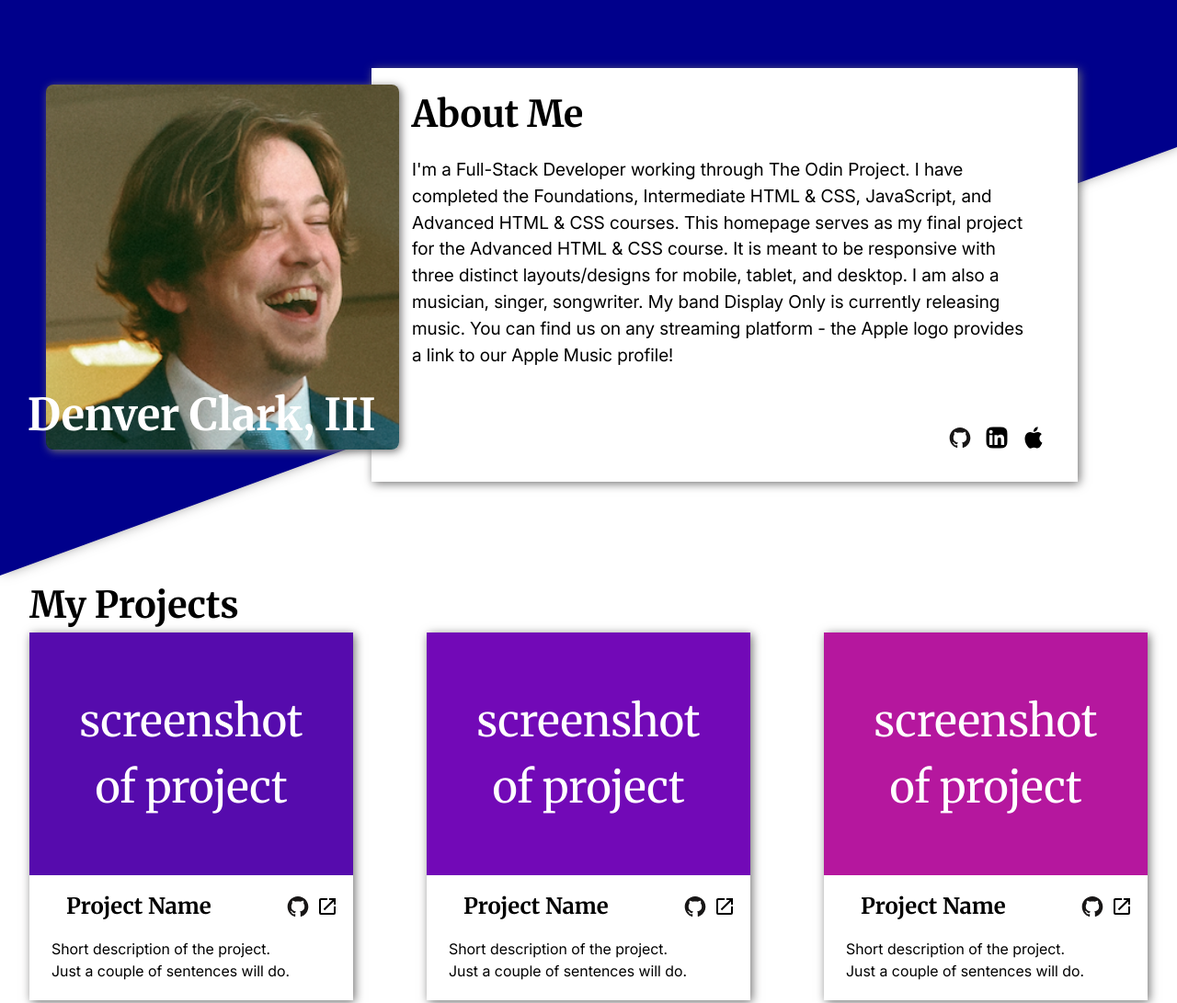
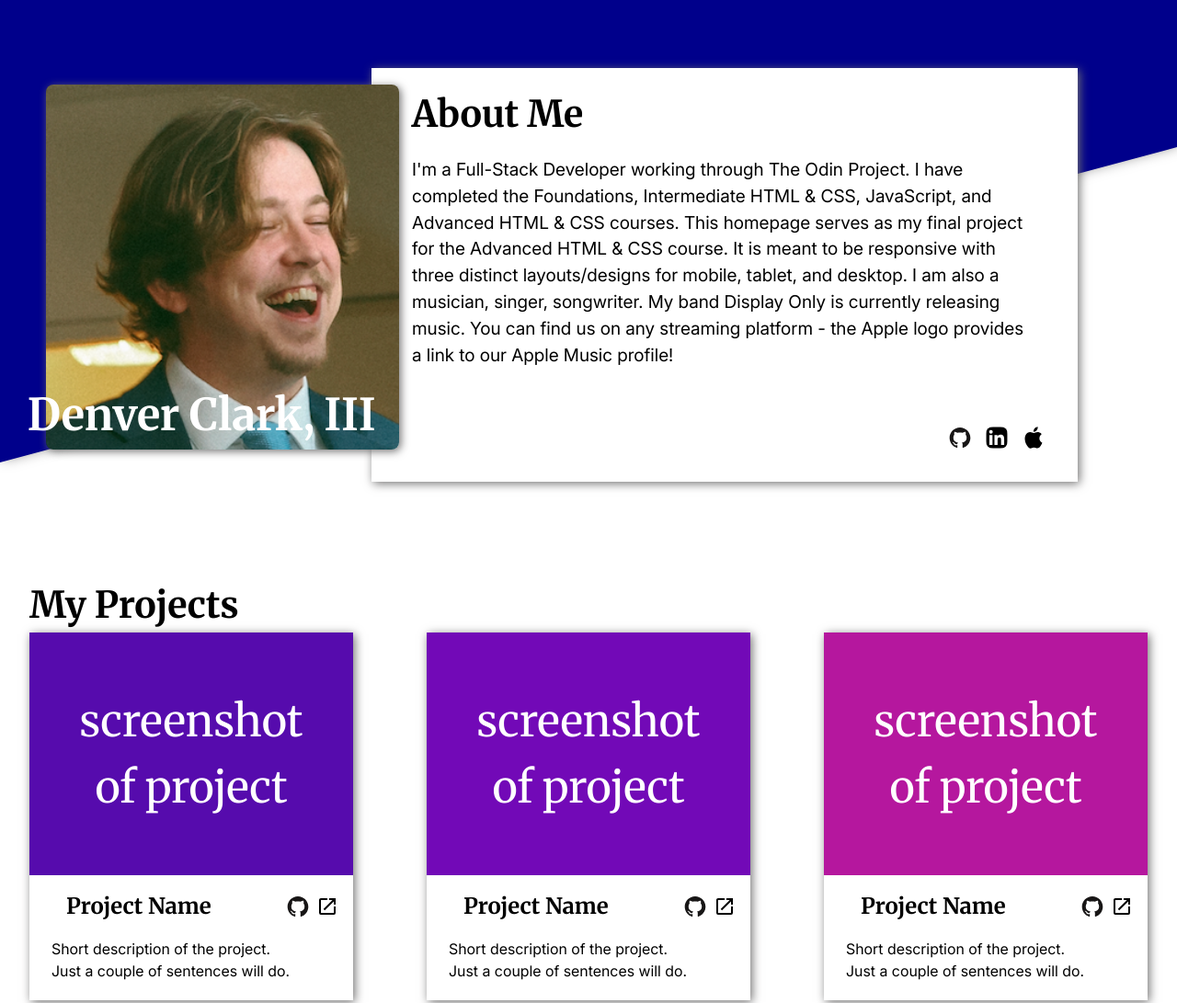
Before and after one commit to goldenvertex42/odin-homepage, a plain HTML site: page index.html in a window 1280 px wide. Shown: the top 1091 px of the page at 92% size. Drawn offline with Linux system fonts and the light colour scheme.

Commit message:
chore: alter transform for background decoration

```diff
--- a/styles.css
+++ b/styles.css
@@ -388,6 +388,10 @@ footer {
         margin-top: 1.5rem;
     }
 
+    header .background-decoration {
+        transform: skewY(calc(-15deg)) translateY(20%) scaleY(-2);
+    }
+
     .about-me-header {
         text-align: left;
         margin-left: 1.5rem;
```
